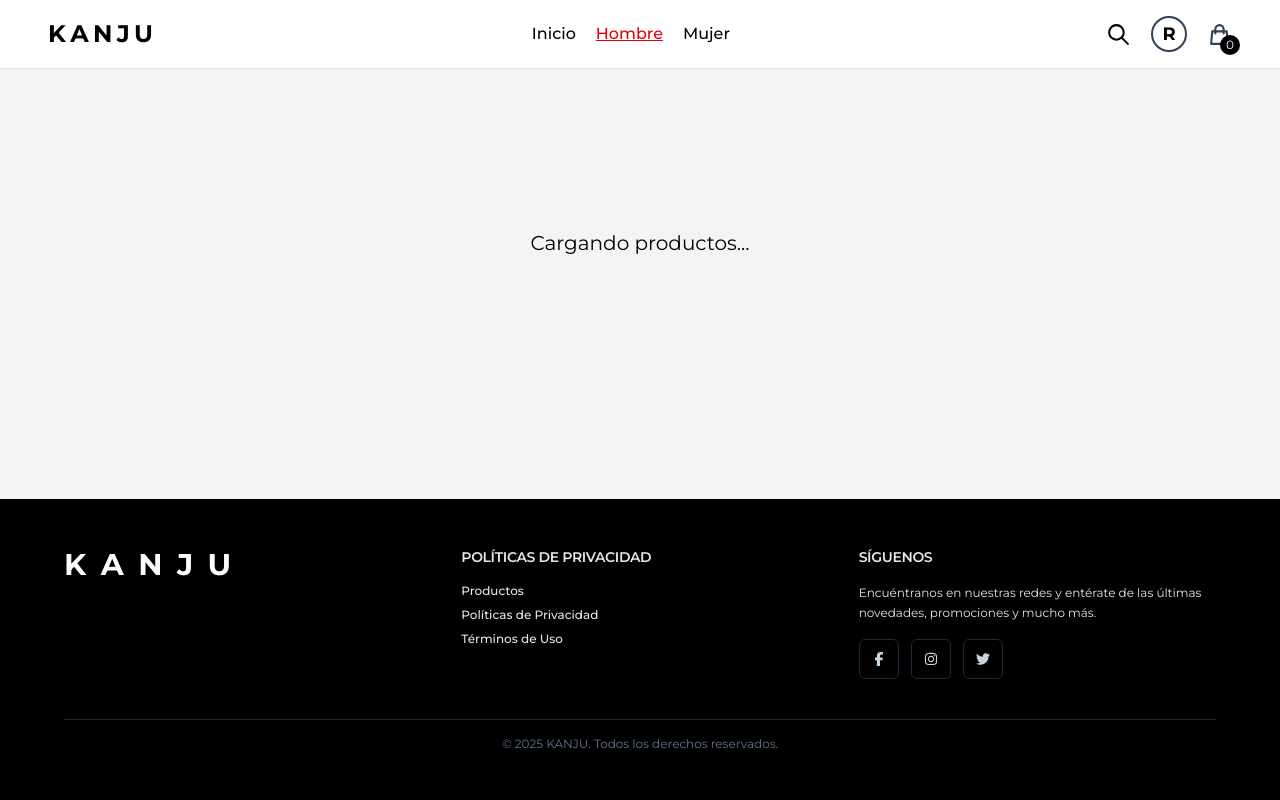
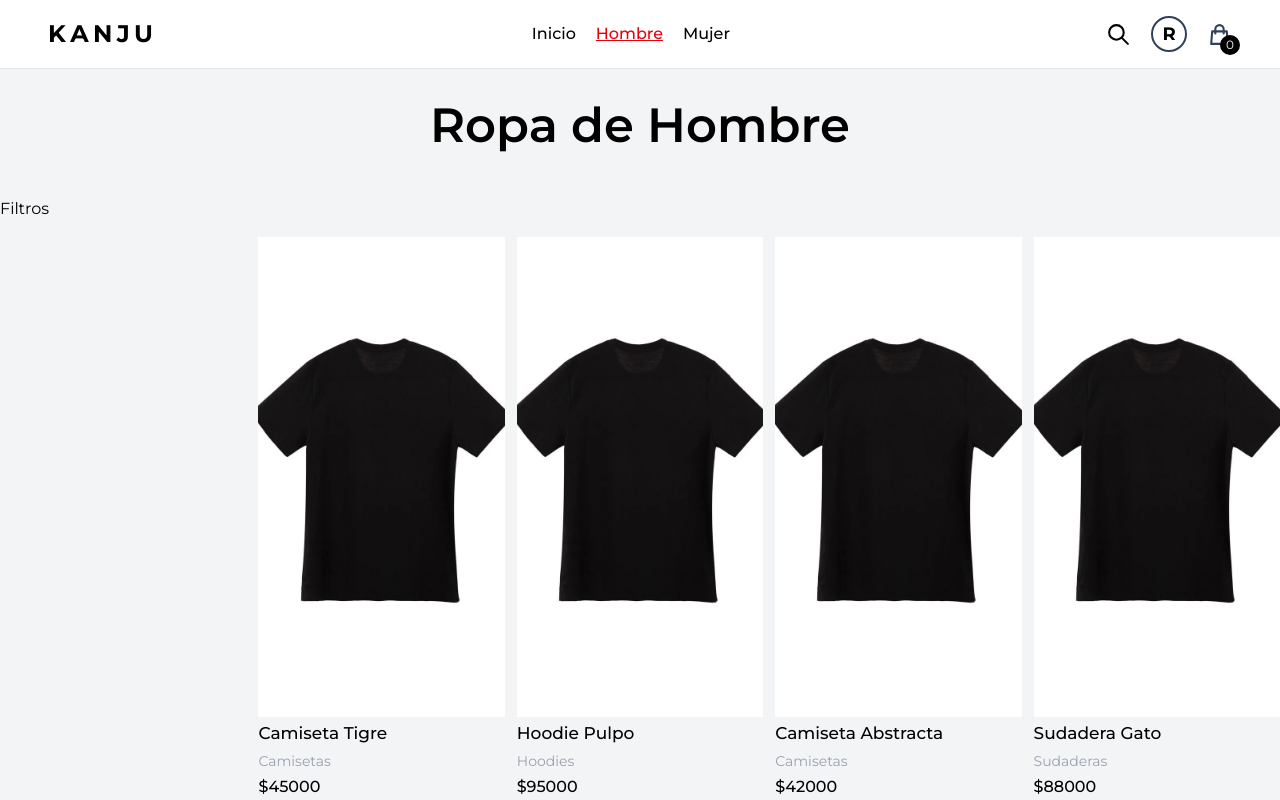
Before and after one commit to DavidGarzonDev/kanju, a React (Vite) app: page /man in a window 1280 px wide. Shown: the top 800 px of the page. Built offline with nearby package versions, Linux system fonts and the light colour scheme.

Commit message:
ajustando los productos de prueba

```diff
--- a/src/pages/Man.tsx
+++ b/src/pages/Man.tsx
@@ -3,6 +3,7 @@ import CardProduct from "../components/products/CardProduct";
 interface Props {
   products: any[];
 }
+
 
 export const Man = ({ products }: Props) => {
 
--- a/src/router/index.tsx
+++ b/src/router/index.tsx
@@ -3,6 +3,110 @@ import { RootLayout } from '../layouts/RootLayout';
 import { HomePage } from '../pages/HomePage';
 import {Woman} from "../pages/Woman";
 import  { Man }  from "../pages/Man";
+
+const sampleProducts = [
+        {
+            img: "/ejemplo.webp",
+            hoverImg: "/ejemplo2.webp",
+            name: "Camiseta Tigre",
+            price: 45000,
+            slug: "camiseta-tigre",
+            color: "Negro",
+            sizes: {
+                S: 5,
+                M: 3,
+                L: 2,
+            },
+            category: "Camisetas",
+        },
+        {
+            img: "/ejemplo.webp",
+            hoverImg: "/ejemplo2.webp",
+            name: "Hoodie Pulpo",
+            price: 95000,
+            slug: "hoodie-pulpo",
+            color: "Gris oscuro",
+            sizes: {
+                M: 4,
+                L: 3,
+            },
+            category: "Hoodies",
+        },
+        {
+            img: "/ejemplo.webp",
+            hoverImg: "/ejemplo2.webp",
+            name: "Camiseta Abstracta",
+            price: 42000,
+            slug: "camiseta-abstracta",
+            color: "Blanco",
+            sizes: {
+                S: 6,
+                M: 4,
+                L: 2,
+            },
+            category: "Camisetas",
+        },
+        {
+            img: "/ejemplo.webp",
+            hoverImg: "/ejemplo2.webp",
+            name: "Sudadera Gato",
+            price: 88000,
+            slug: "sudadera-gato",
+            color: "Negro",
+            sizes: {
+                XL: 1,
+            },
+            category: "Sudaderas",
+        },
+        {
+            img: "/ejemplo.webp",
+            hoverImg: "/ejemplo2.webp",
+            name: "Sudadera Gato",
+            price: 88000,
+            slug: "sudadera-gato",
+            color: "Negro",
+            sizes: {
+                XL: 1,
+            },
+            category: "Sudaderas",
+        },
+        {
+            img: "/ejemplo.webp",
+            hoverImg: "/ejemplo2.webp",
+            name: "Sudadera Gato",
+            price: 88000,
+            slug: "sudadera-gato",
+            color: "Negro",
+            sizes: {
+                XL: 1,
+            },
+            category: "Sudaderas",
+        },
+        {
+            img: "/ejemplo.webp",
+            hoverImg: "/ejemplo2.webp",
+            name: "Sudadera Gato",
+            price: 88000,
+            slug: "sudadera-gato",
+            color: "Negro",
+            sizes: {
+                XL: 1,
+            },
+            category: "Sudaderas",
+        },
+        {
+            img: "/ejemplo.webp",
+            hoverImg: "/ejemplo2.webp",
+            name: "Sudadera Gato",
+            price: 88000,
+            slug: "sudadera-gato",
+            color: "Negro",
+            sizes: {
+                XL: 1,
+            },
+            category: "Sudaderas",
+        },
+    ];
 
 
 export const router = createBrowserRouter([
@@ -17,7 +121,7 @@ export const router = createBrowserRouter([
             },
             {
                 path: 'man',
-                element: <Man/>
+                element: <Man products={sampleProducts} />
             },
             {
                 path: 'woman',
```
